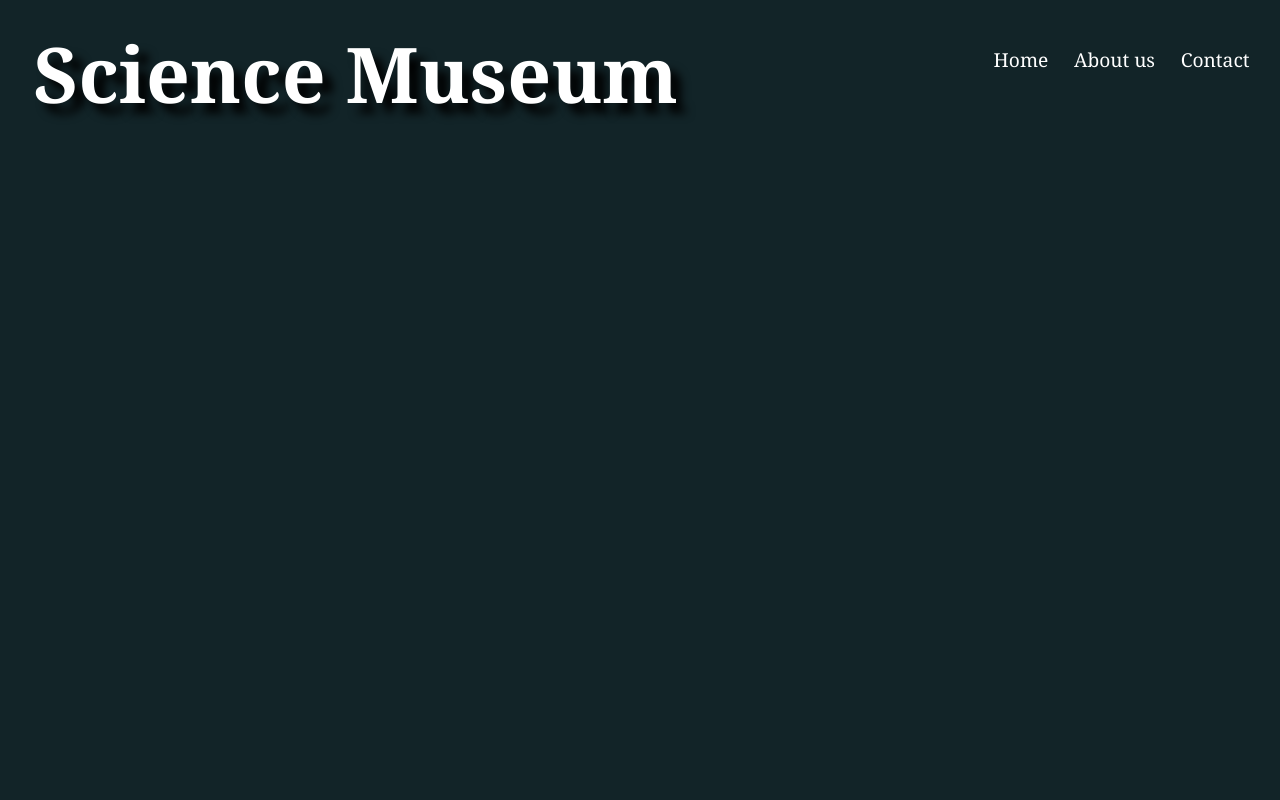
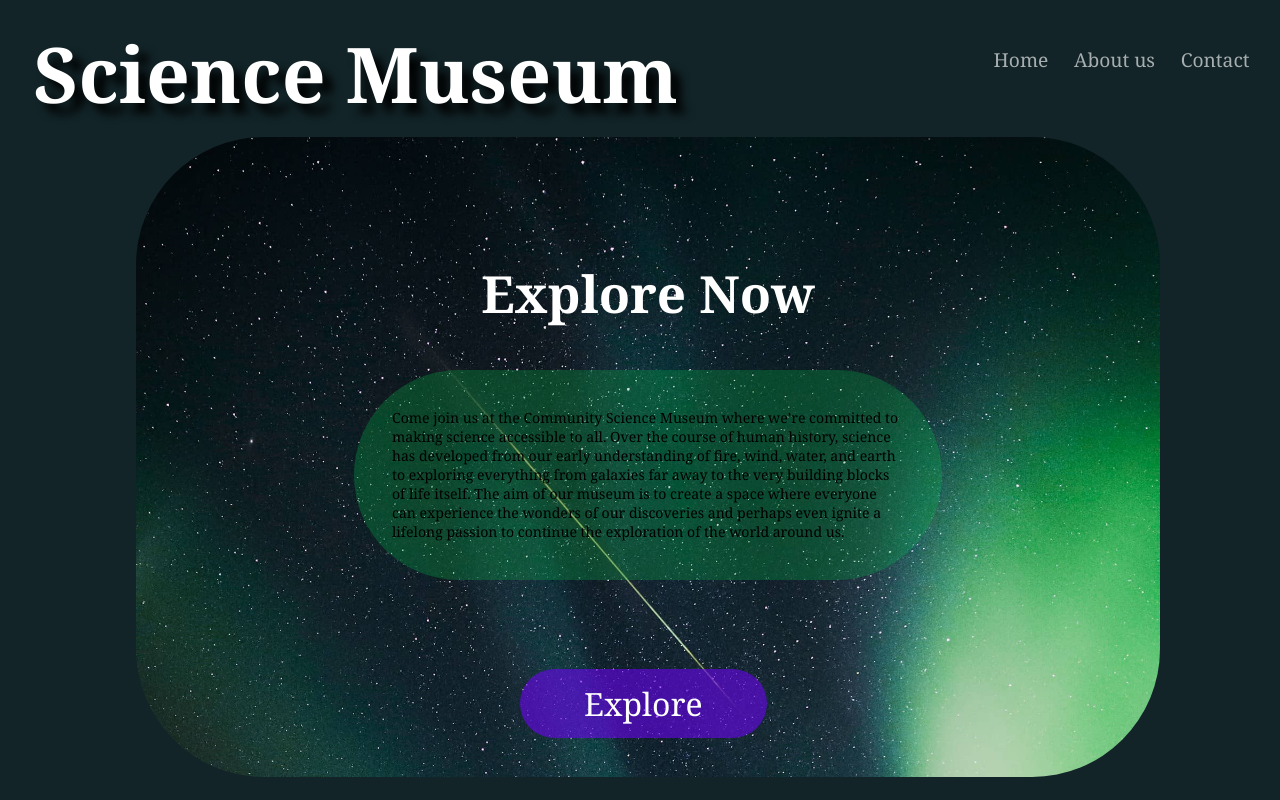
Before and after one commit to Sander12312/SemesterProject, a plain HTML site: page pages/index.html in a window 1280 px wide. Drawn offline with Linux system fonts and the light colour scheme.

Commit message:
Made my hero section

```diff
--- a/pages/index.html
+++ b/pages/index.html
@@ -19,6 +19,16 @@
             <a href="" id="contact">Contact</a>
         </nav>
     </header>
-
+    <main>
+        <section class="hero">
+            <div class="content-hero">
+                <h2 class="hero-heading">Explore Now</h2>
+                <p class="hero-text">Come join us at the Community Science Museum where we’re committed to making science accessible to all.
+                    Over the course of human history, science has developed from our early understanding of fire, wind, water, and earth to exploring everything from galaxies far away to the very building blocks of life itself.
+                    The aim of our museum is to create a space where everyone can experience the wonders of our discoveries and perhaps even ignite a lifelong passion to continue the exploration of the world around us.</p>
+                    <a href="" class="explore-medium-button">Explore</a>
+            </div>
+        </section>
+    </main>
 </body>
 </html>
--- a/styles/main.css
+++ b/styles/main.css
@@ -17,7 +17,7 @@ header{
 .main-nav a{
     display: none;
     text-decoration: none;
-    color: white;
+    color: rgba(255, 255, 255, 0.63);
     margin-left: 1vw;
     font-size: 1.5vw;
     margin-top: 1vw;
@@ -26,7 +26,7 @@ header{
     margin-left: 2vw;
 }
 .main-nav a:hover{
-    text-decoration: underline;
+    color: white;
 }
 #menu-checkbox:checked ~ .main-nav a{
     display: block;
@@ -45,6 +45,53 @@ i{
     margin-left: 80vw;
     margin-top: 4vw;
 }
+/*Hero-section*/
+section, .hero{
+    display: flex;
+    flex-direction: column;
+    justify-content: center;
+    align-items: center;
+    background-image: url(../photos/Norhern\ lights.jpg);
+    background-size: 100%;
+    background-repeat: no-repeat;
+    width: 80vw;
+    height: 50vw;
+    border-radius: 10vw;
+    margin-top: 5vw;
+    margin-left: 10vw;
+}
+.hero-heading{
+    color: White;
+    display: flex;
+    justify-content: center;
+    padding-top: 2vw;
+    font-size: 4vw;
+}
+.hero-text{
+    display: flex;
+    justify-content: center;
+    background-color: #00c54c42;
+    width: 40vw;
+    border-radius: 10vw;
+    padding: 3vw;
+    font-size: 1.1vw;
+    margin-bottom: 8vw;
+}
+.explore-medium-button{
+    font-size: 2.5vw;
+    text-decoration: none;
+    color: white;
+    background-color: #6f00ff8e;
+    padding-left: 5vw;
+    padding-right: 5vw;
+    padding-top: 1vw;
+    padding-bottom: 1vw;
+    border-radius: 10vw;
+    margin-left: 13vw;
+}
+.explore-medium-button:hover{
+    background-color: #6f00ff;
+}
 @media(min-width:600px){
     /*header and navigation*/
     .hamburger, #menu-checkbox, i{
```
Also changed, not shown: photos/Norhern lights.jpg (added).
